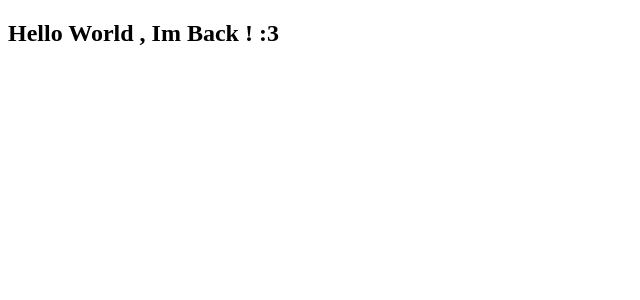
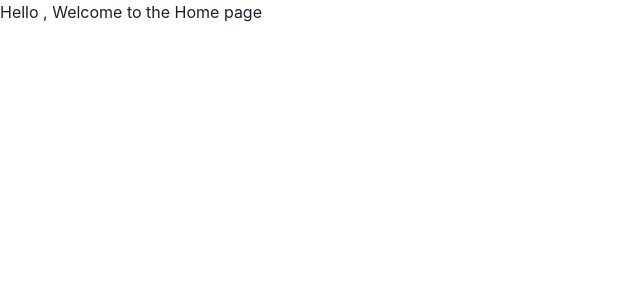
Before and after one commit to NilsonKr/NFT_Marketplace-Interface, a React app: page / in a window 1280 px wide. Shown: the top 300 px of the page, without its empty margins (0-640 px from the left). Built offline with nearby package versions, Linux system fonts and the light colour scheme.

Commit message:
:sparkles: Pages with ChakraUI and react-router v6 setup

```diff
--- a/package.json
+++ b/package.json
@@ -27,9 +27,13 @@
   "author": "nilsonkr",
   "license": "MIT",
   "dependencies": {
+    "@chakra-ui/react": "^1.7.2",
+    "@emotion/react": "^11.7.0",
+    "@emotion/styled": "^11.6.0",
     "@types/react": "^17.0.37",
     "@types/react-dom": "^17.0.11",
     "@types/webpack": "^5.28.0",
+    "framer-motion": "^5.4.4",
     "react": "^17.0.2",
     "react-dom": "^17.0.2",
     "react-router-dom": "^6.0.2",
--- a/src/App.tsx
+++ b/src/App.tsx
@@ -1,3 +1,11 @@
 import React from "react";
+import { Routes, Route, BrowserRouter } from "react-router-dom";
+import { Home } from "./Pages/Home";
 
-export const App = () => <h2>Hello World , Im Back ! :3</h2>;
+export const App = () => (
+  <BrowserRouter>
+    <Routes>
+      <Route path="/" element={<Home />} />
+    </Routes>
+  </BrowserRouter>
+);
--- /dev/null
+++ b/src/Pages/Home.tsx
@@ -0,0 +1,9 @@
+import React from "react";
+
+export const Home = () => {
+  return (
+    <div>
+      <h2>Hello , Welcome to the Home page</h2>
+    </div>
+  );
+};
--- a/src/index.tsx
+++ b/src/index.tsx
@@ -1,5 +1,11 @@
 import React from "react";
 import ReactDOM from "react-dom";
 import { App } from "./App";
+import { ChakraProvider } from "@chakra-ui/react";
 
-ReactDOM.render(<App />, document.querySelector("#app"));
+ReactDOM.render(
+  <ChakraProvider>
+    <App />
+  </ChakraProvider>,
+  document.querySelector("#app")
+);
```
Also changed, not shown: 1 other file (tests, documents, lock files or other folders).
